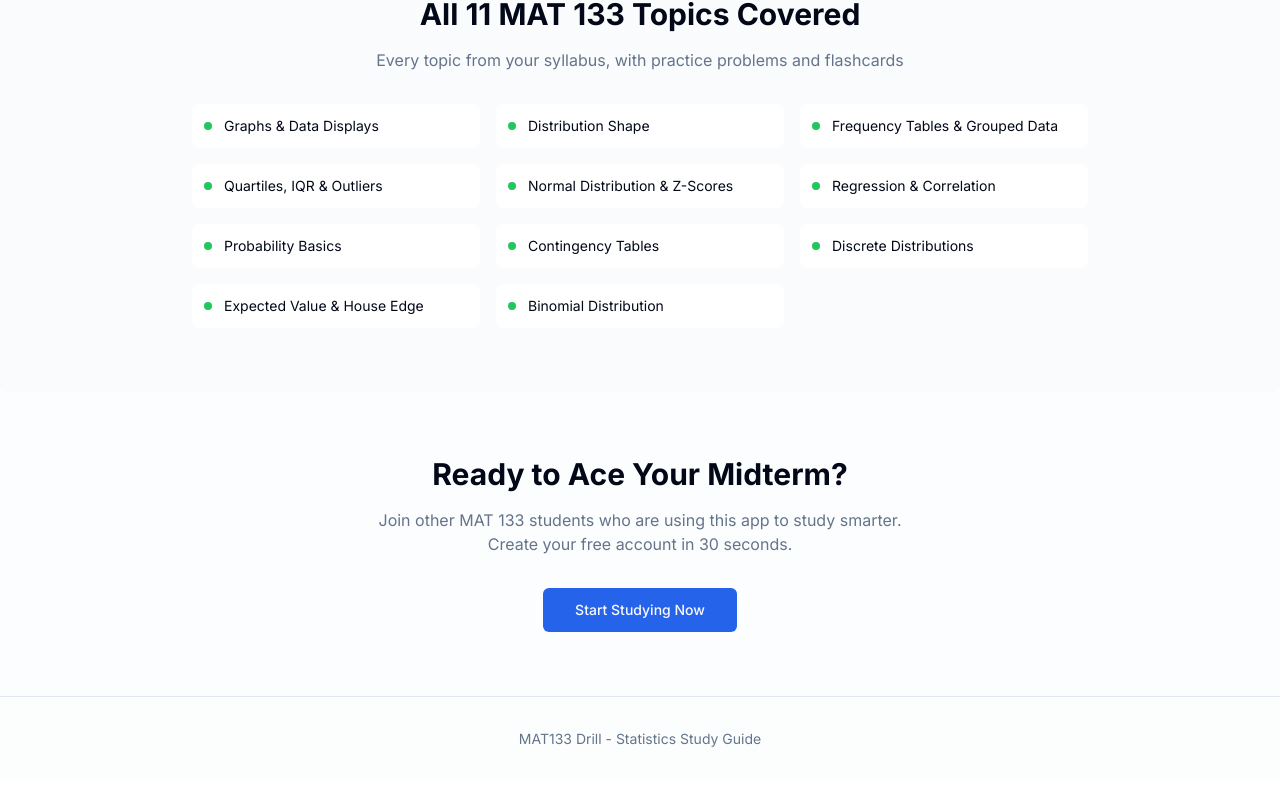
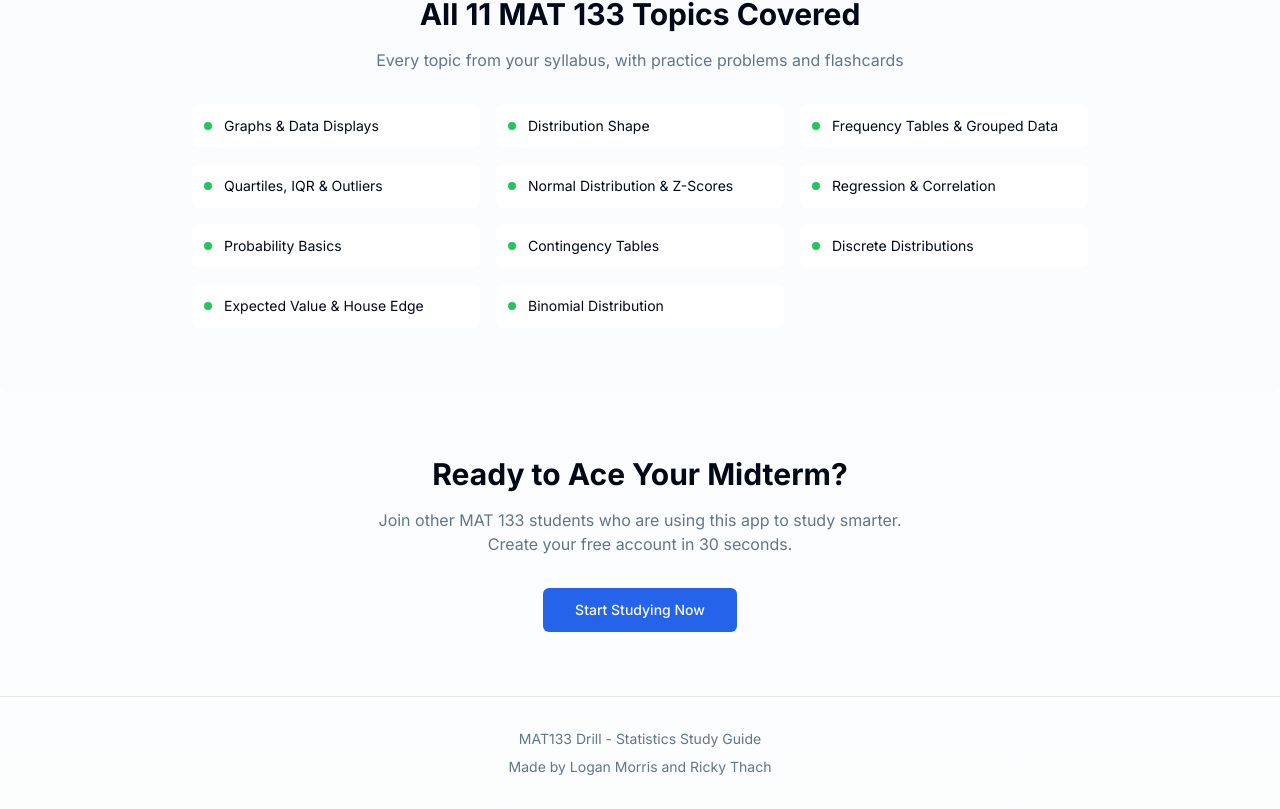
Before and after one commit to 9drix9/mat133-drill, a Next.js app: page / in a window 1280 px wide. Shown: the part 1740-2549 px from the top of the page. Before the commit the page ends 2521 px from the top, so only its background shows below. Built offline with nearby package versions, Linux system fonts and the light colour scheme.

Commit message:
Update page.tsx

```diff
--- a/src/app/page.tsx
+++ b/src/app/page.tsx
@@ -212,6 +212,7 @@ export default function HomePage() {
       {/* Footer */}
       <footer className="border-t py-8 text-center text-sm text-muted-foreground">
         <p>MAT133 Drill - Statistics Study Guide</p>
+        <p className="mt-2">Made by Logan Morris and Ricky Thach</p>
       </footer>
     </div>
   );
```
